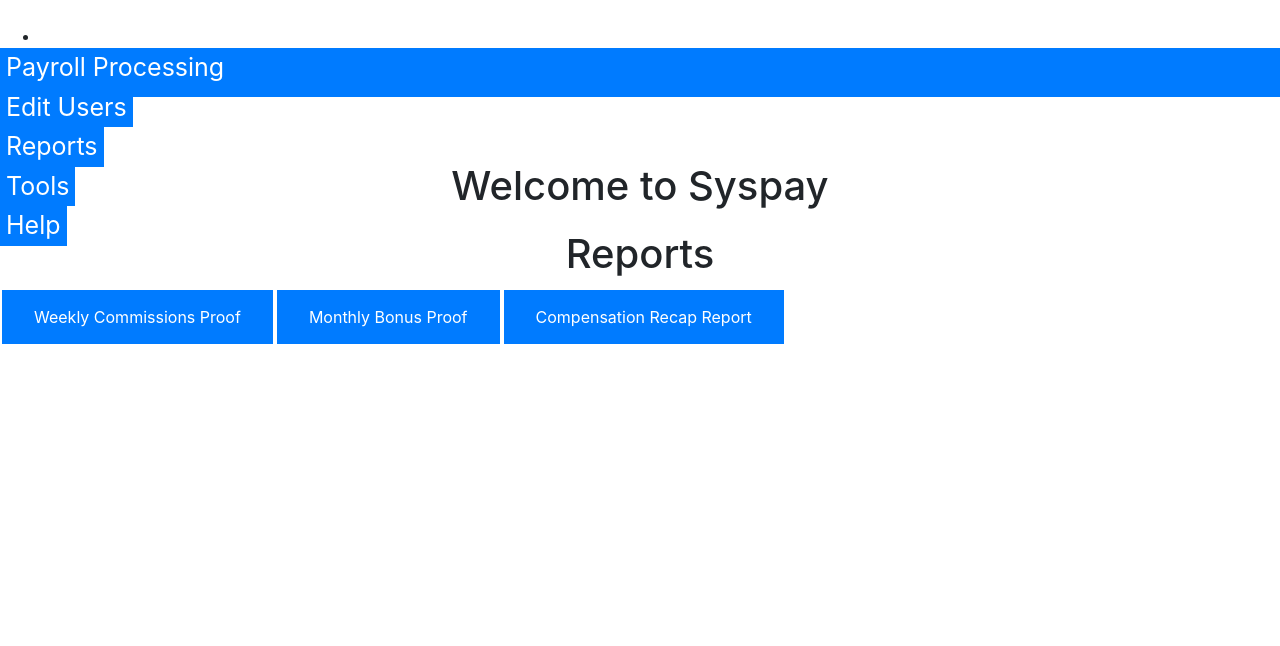
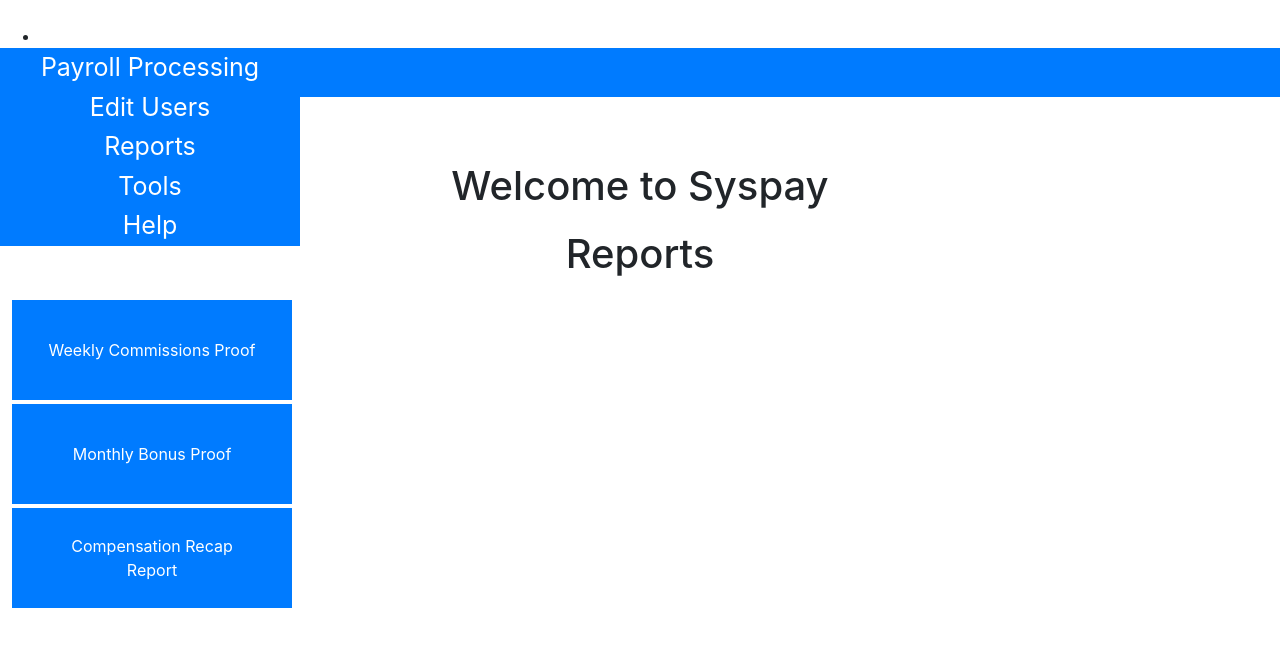
Before and after one commit to Junjie2412/wasppUI, a React app in the folder waspp-ui/: page /reports in a window 1280 px wide. Shown: the top 646 px of the page. Built offline with nearby package versions, Linux system fonts and the light colour scheme.

Commit message:
Toolbar css and Reports buttons

```diff
--- a/waspp-ui/src/components/Navbar/Navbar.js
+++ b/waspp-ui/src/components/Navbar/Navbar.js
@@ -5,7 +5,7 @@ import {NavLink} from 'react-router-dom';
 const navbar = () =>{
     return (
 
-    <nav className={[classes.navbar, classes['navbar-expand-sm'], classes['navbar-light'], classes['bg-primary']].join(' ')}>
+    <nav className={[classes.navbar, classes['navbar-expand-sm'], classes['navbar-light'], classes['bg-primary'], classes['fixed-top']].join(' ')}>
         <NavLink classes={[classes['navbar-brand']]} to="/" style={{color: 'white'}}>Sysco</NavLink>
         <ul className={[classes['navbar-nav'], classes['ml-auto']].join(' ')}>
             <li><i className={[classes['nav-item'], classes['nav-link'], 'fas', 'fa-user'].join(' ')} style={{color: 'white'}}> User</i></li>
--- a/waspp-ui/src/components/Report/ReportNav/ReportNav.css
+++ b/waspp-ui/src/components/Report/ReportNav/ReportNav.css
@@ -1,18 +1,23 @@
 .ButtonGroup {
-    margin: auto;
+    box-sizing: border-box;
+    width: 300px;
+    padding: 10px;
 }
 
-.Button {
+.ButtonGroup button {
     background-color: #007bff;
     border: none;
     color: white;
+    display: block;
     padding: 15px 32px;
     text-align: center;
     text-decoration: none;
-    display: inline-block;
     font-size: 16px;
     margin: 4px 2px;
     cursor: pointer;
+    box-sizing: border-box;
+    width: 100%;
+    height: 100px;
 }
 
 .Button:hover {
--- a/waspp-ui/src/components/Report/ReportNav/ReportNav.js
+++ b/waspp-ui/src/components/Report/ReportNav/ReportNav.js
@@ -5,7 +5,8 @@ import classes from './ReportNav.css';
 const reportNav = (props) => {
 
     return (
-        <Aux className={classes.ButtonGroup}>
+        <Aux>
+            <div className={classes.ButtonGroup}>
                 <button className={classes.Button}>
                     Weekly Commissions Proof
                 </button>
@@ -15,6 +16,7 @@ const reportNav = (props) => {
                 <button className={classes.Button}>
                     Compensation Recap Report
                 </button>
+            </div>
         </Aux>
     );
 
--- a/waspp-ui/src/components/UI/Navigation/NavigationItem/NavigationItem.css
+++ b/waspp-ui/src/components/UI/Navigation/NavigationItem/NavigationItem.css
@@ -1,3 +1,7 @@
+.NavigationItem {
+    width: 300px;
+}
+
 .NavigationLinks {
     border-radius: 0px 0px 0px 0px;
     background-color: #007bff;
--- a/waspp-ui/src/components/UI/Navigation/NavigationItem/NavigationItem.js
+++ b/waspp-ui/src/components/UI/Navigation/NavigationItem/NavigationItem.js
@@ -10,7 +10,7 @@ const navigationItem = (props) => {
                 to={props.link}
                 exact={props.exact}>
                 <button type="button"
-                        className={[bootStrapClasses["btn"], classes.NavigationLinks].join(' ')}>{props.children}
+                        className={[bootStrapClasses["btn"], classes.NavigationLinks, classes.NavigationItem].join(' ')}>{props.children}
                 </button>
             </NavLink>
         </li>
```
Lines whose indentation alone changed are shown as unchanged.
